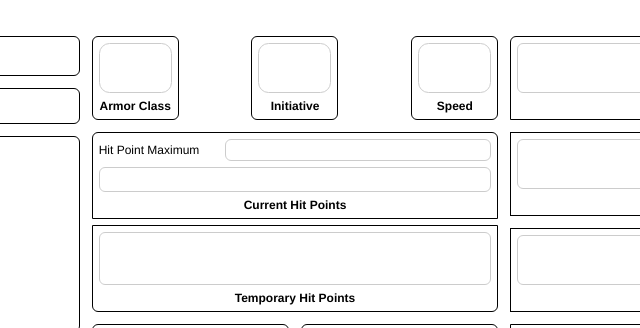
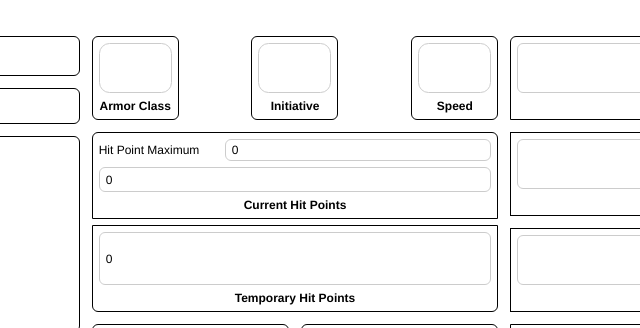
Before and after one commit to RokeshArumugam/characterSheet, a plain HTML site: page index.html in a window 1280 px wide. Shown: the top 328 px of the page, 351-991 px from the left. Drawn offline with Linux system fonts and the light colour scheme.

Commit message:
Import and export data to url

```diff
--- a/CSS/main.css
+++ b/CSS/main.css
@@ -111,6 +111,12 @@ input, input[type="checkbox"] + label {
 }
 label[for] {
 	cursor: pointer;
+}
+
+/* -- Number */
+
+input::-webkit-inner-spin-button {
+	margin-right: -0.5em;
 }
 
 /* -- Checkbox */
--- a/JS/main.js
+++ b/JS/main.js
@@ -0,0 +1,117 @@
+const currentUrlParams = new URLSearchParams(window.location.search);
+
+let data = {
+	"strengthAbilityModifier": "",
+	"strengthAbilityScore": "",
+	"dexterityAbilityModifier": "",
+	"dexterityAbilityScore": "",
+	"constitutionAbilityModifier": "",
+	"constitutionAbilityScore": "",
+	"intelligenceAbilityModifier": "",
+	"intelligenceAbilityScore": "",
+	"wisdomAbilityModifier": "",
+	"wisdomAbilityScore": "",
+	"charismaAbilityModifier": "",
+	"charismaAbilityScore": "",
+	"inspiration": false,
+	"proficiency": "",
+	"strengthSavingThrowProficiency": "",
+	"strengthSavingThrowModifier": "",
+	"dexteritySavingThrowProficiency": "",
+	"dexteritySavingThrowModifier": "",
+	"constiutionSavingThrowProficiency": "",
+	"constitutionSavingThrowModifier": "",
+	"intelligenceSavingThrowProficiency": "",
+	"intelligenceSavingThrowModifier": "",
+	"wisdomSavingThrowProficiency": "",
+	"wisdomSavingThrowModifier": "",
+	"charismaSavingThrowProficiency": "",
+	"charismaSavingThrowModifier": "",
+	"acrobaticsSkillProficiency": "",
+	"acrobaticsSkillModifier": "",
+	"animalHandlingSkillProficiency": "",
+	"animalHandlingSkillModifier": "",
+	"arcanaSkillProficiency": "",
+	"arcanaSkillModifier": "",
+	"athleticsSkillProficiency": "",
+	"athleticsSkillModifier": "",
+	"deceptionSkillProficiency": "",
+	"deceptionSkillModifier": "",
+	"historySkillProficiency": "",
+	"historySkillModifier": "",
+	"insightSkillProficiency": "",
+	"insightSkillModifier": "",
+	"intimidationSkillProficiency": "",
+	"intimidationSkillModifier": "",
+	"investigationSkillProficiency": "",
+	"investigationSkillModifier": "",
+	"medicineSkillProficiency": "",
+	"medicineSkillModifier": "",
+	"natureSkillProficiency": "",
+	"natureSkillModifier": "",
+	"perceptionSkillProficiency": "",
+	"perceptionSkillModifier": "",
+	"performanceSkillProficiency": "",
+	"performanceSkillModifier": "",
+	"persuasionSkillProficiency": "",
+	"persuasionSkillModifier": "",
+	"religionSkillProficiency": "",
+	"religionSkillModifier": "",
+	"sleightOfHandSkillProficiency": "",
+	"sleightOfHandSkillModifier": "",
+	"stealthSkillProficiency": "",
+	"stealthSkillModifier": "",
+	"survivalSkillProficiency": "",
+	"survivalSkillModifier": "",
+	"armorClass": "",
+	"initiative": "",
+	"speed": "",
+	"hitPointMaximum": 0,
+	"currentHitPoints": 0,
+	"temporaryHitPoints": 0,
+	"totalHitDice": "",
+	"currentHitDice": "",
+	"deathSaveSuccess1": false,
+	"deathSaveSuccess2": false,
+	"deathSaveSuccess3": false,
+	"deathSaveFailure1": false,
+	"deathSaveFailure2": false,
+	"deathSaveFailure3": false,
+	"personalityTraits": "",
+	"ideals": "",
+	"bonds": "",
+	"flaws": "",
+	"attacksNotes": "",
+	"featuresAndTraits": "",
+	"passivePerception": "",
+	"otherProficienciesAndLanguages": "",
+	"copperPieces": 0,
+	"silverPieces": 0,
+	"electrumPieces": 0,
+	"goldPieces": 0,
+	"platinumPieces": 0,
+	"equipmentNotes": ""
+};
+
+function importDataFromURL() {
+	if (!currentUrlParams.has("values"))
+		return
+	const values = JSON.parse(atob(currentUrlParams.get("values")));
+	const keys = Object.keys(data);
+	for (let i = 0; i < values.length; i++) {
+		data[keys[i]] = values[i];
+	};
+};
+
+function exportDataToURL() {
+	console.log(window.location.href + "?values=" + btoa(JSON.stringify(Object.values(data))));
+};
+
+function populateInputs() {
+	for (const [id, value] of Object.entries(data)) {
+		document.getElementById(id).value = value;
+	};
+};
+
+importDataFromURL();
+populateInputs();
--- a/index.html
+++ b/index.html
@@ -234,13 +234,13 @@
                 <div class="currentHitPoints box">
                     <div class="hitPointMaximum">
                         <span>Hit Point Maximum</span>
-                        <input type="text" id="hitPointMaximum">
+                        <input type="number" id="hitPointMaximum">
                     </div>
-                    <input type="text" id="currentHitPoints">
+                    <input type="number" id="currentHitPoints">
                     <span class="box__heading">Current Hit Points</span>
                 </div>
                 <div class="temporaryHitPoints box">
-                    <input type="text" id="temporaryHitPoints">
+                    <input type="number" id="temporaryHitPoints">
                     <span class="box__heading">Temporary Hit Points</span>
                 </div>
             </div>
@@ -366,23 +366,23 @@
             <div class="currencies">
                 <div class="currency">
                     <label for="copperPieces">CP</label>
-                    <input type="text" id="copperPieces">
+                    <input type="number" id="copperPieces">
                 </div>
                 <div class="currency">
                     <label for="silverPieces">SP</label>
-                    <input type="text" id="silverPieces">
+                    <input type="number" id="silverPieces">
                 </div>
                 <div class="currency">
                     <label for="electrumPieces">EP</label>
-                    <input type="text" id="electrumPieces">
+                    <input type="number" id="electrumPieces">
                 </div>
                 <div class="currency">
                     <label for="goldPieces">GP</label>
-                    <input type="text" id="goldPieces">
+                    <input type="number" id="goldPieces">
                 </div>
                 <div class="currency">
                     <label for="platinumPieces">PP</label>
-                    <input type="text" id="platinumPieces">
+                    <input type="number" id="platinumPieces">
                 </div>
             </div>
             <input type="text" id="equipmentNotes" class="equipment__notes">
```
